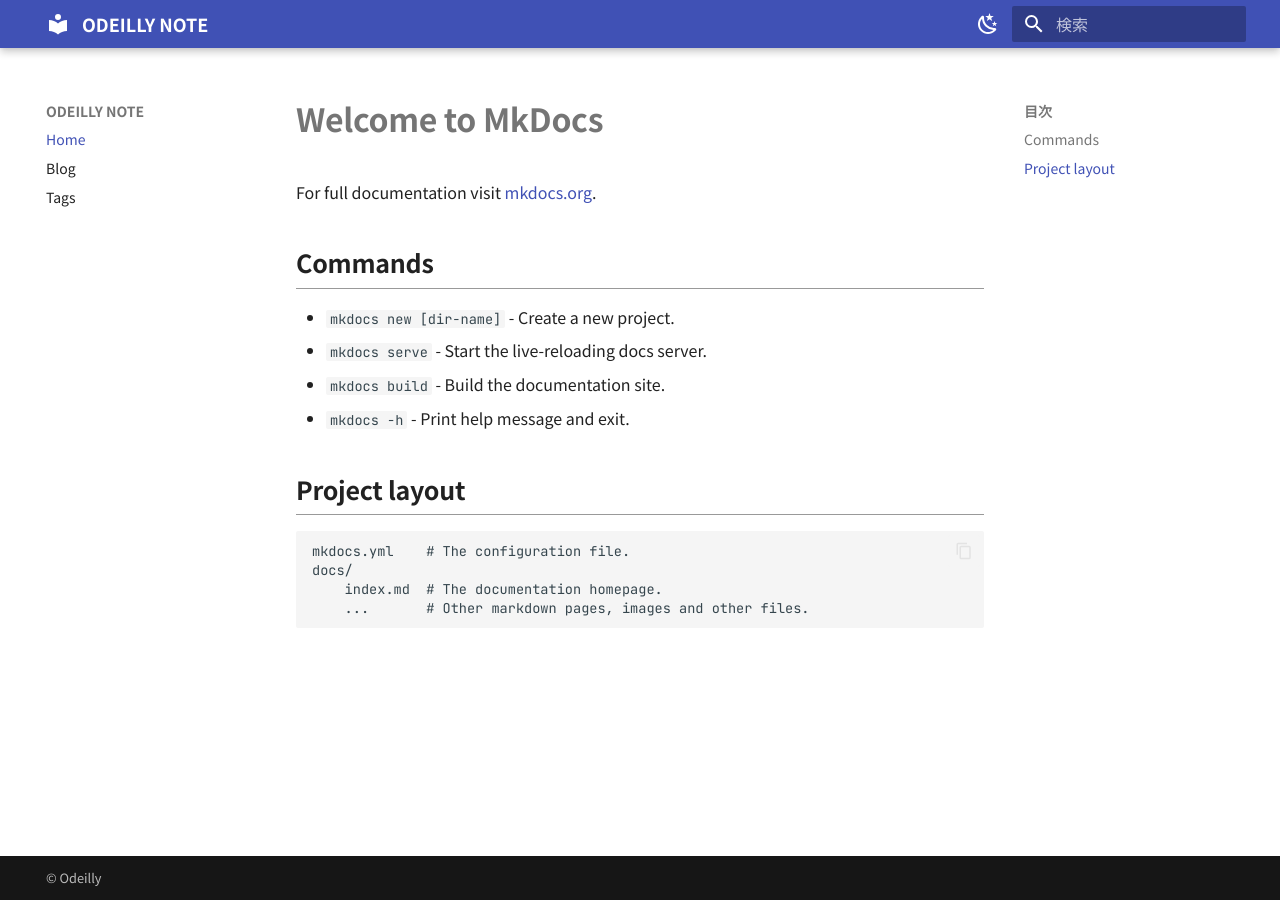
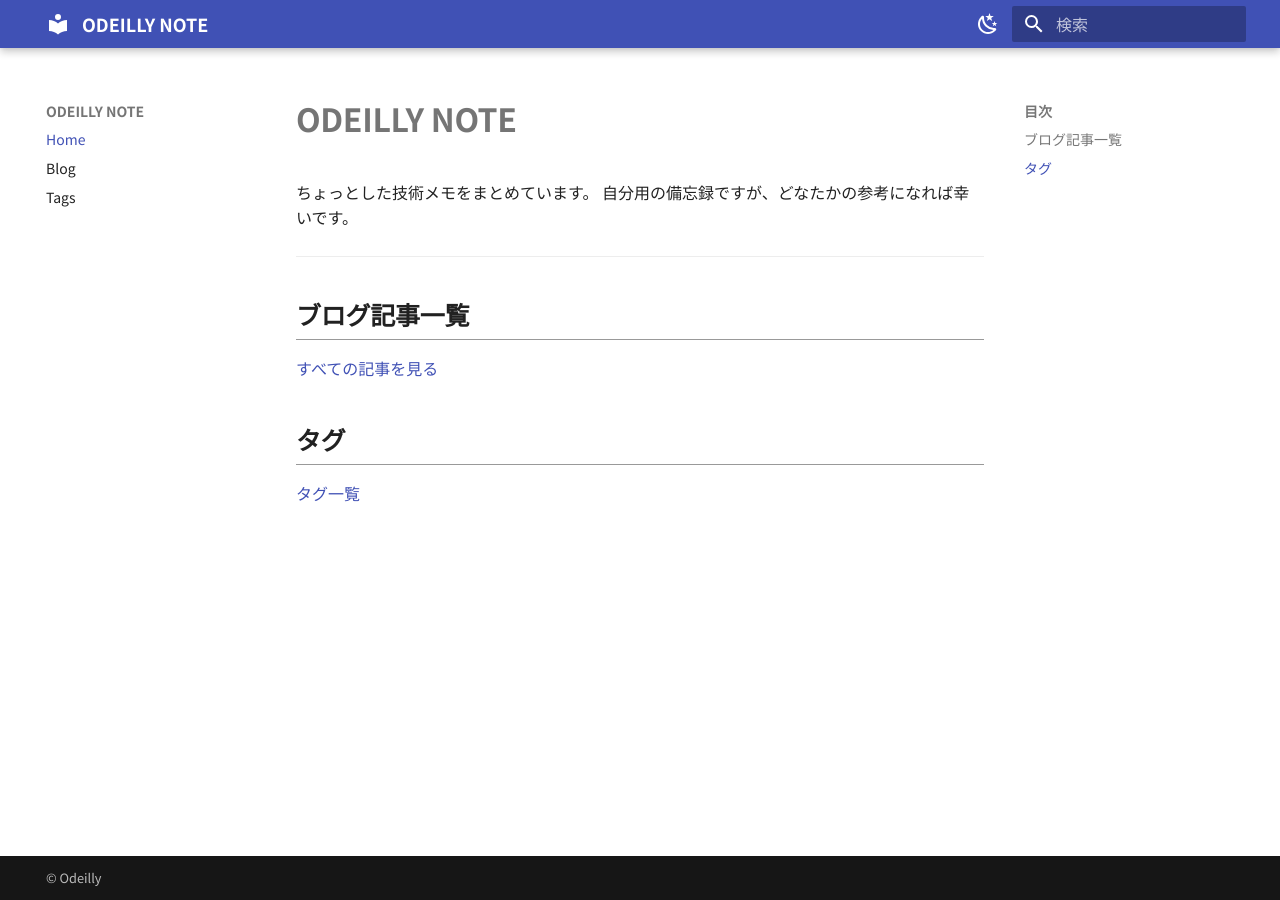
Before and after one commit to odeilly/odeilly.github.io, an MkDocs documentation site: the page built from docs/index.md, in a window 1280 px wide. Built offline with MkDocs 1.6.1 and Material for MkDocs 9.7.7, drawn with Linux system fonts in a browser that asks for light colours.

Commit message:
トップページ

```diff
--- a/docs/index.md
+++ b/docs/index.md
@@ -1,17 +1,12 @@
-# Welcome to MkDocs
+# ODEILLY NOTE
 
-For full documentation visit [mkdocs.org](https://www.mkdocs.org).
+ちょっとした技術メモをまとめています。
+自分用の備忘録ですが、どなたかの参考になれば幸いです。
 
-## Commands
+---
 
-* `mkdocs new [dir-name]` - Create a new project.
-* `mkdocs serve` - Start the live-reloading docs server.
-* `mkdocs build` - Build the documentation site.
-* `mkdocs -h` - Print help message and exit.
+## ブログ記事一覧
+[すべての記事を見る](blog/index.md)
 
-## Project layout
-
-    mkdocs.yml    # The configuration file.
-    docs/
-        index.md  # The documentation homepage.
-        ...       # Other markdown pages, images and other files.
+## タグ
+[タグ一覧](tags.md)
```
